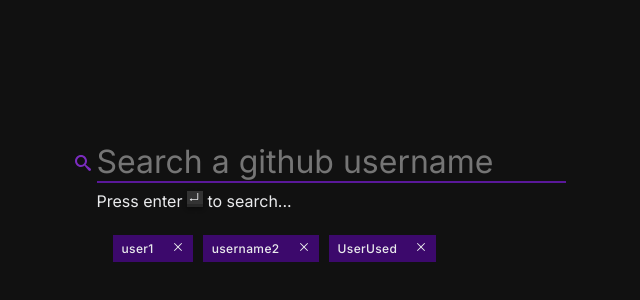
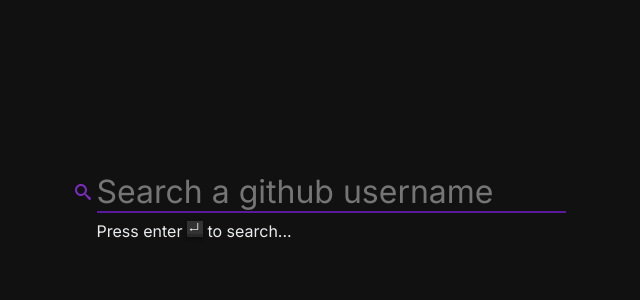
Before and after one commit to vitorhugo-guedes/repos-search, a React (Vite) app: page / in a window 1280 px wide. Shown: the part 184-484 px from the top of the page, without its empty margins (309-949 px from the left). Built offline with nearby package versions, Linux system fonts and the light colour scheme.

Commit message:
feat: create useLocalStorage hook

```diff
--- a/src/components/LastSearch/index.tsx
+++ b/src/components/LastSearch/index.jsx
@@ -2,12 +2,9 @@
 import {VscChromeClose} from 'react-icons/vsc'
 
 function LastSearch(props) {
-    let exampleArray = ['user1', 'username2', 'UserUsed']
-
     return (
         <ul className='user-list'>
-
-            {exampleArray?.map((item) => {
+            { props.data?.length > 0 && props.data.map((item) => {
                 return (
                     <li className='user-list__item'>
                         <button className="btn btn--user">
--- a/src/components/LastSearch/lastSearch.css
+++ b/src/components/LastSearch/lastSearch.css
@@ -1,14 +1,22 @@
 .user-list{
     list-style: none;
+
     display: flex;
     gap: 10px;
-    padding: 1rem;
+    flex-wrap: wrap;
+    flex-direction: row;
 }
 
 .user-list__item{
     background-color: var(--clr-primary-dark);
 }
 
-.btn--user, .btn--close{
+.btn--user,
+.btn--close{
+    font-weight: var(--fw-regular);
     color: var(--clr-min);
 }
+.btn--user:hover,
+.btn--close:hover{
+    background-color: var(--clr-primary);
+}
--- a/src/components/Repos/index.jsx
+++ b/src/components/Repos/index.jsx
@@ -1,5 +1,6 @@
 import { useState } from "react";
 import { useFetch } from "../../hooks/useFetch";
+import { useLocalStorage } from '../../hooks/useLocalStorage'
 
 import Card from "../Card";
 import LastSearch from "../LastSearch";
@@ -11,9 +12,8 @@
 function Repos(props){
     const [username, setUsername] = useState('');
     const [url, setUrl] = useState(null);
-    const { data, error } = useFetch({
-        url
-    });
+    const { data, error } = useFetch({ url });
+    const [storageValue, setStorageValue] = useLocalStorage('lastUser', [])
 
     function handleSearchChange(ev){
         const value = ev.target.value
@@ -24,6 +24,7 @@
     function handleSubmit(ev){
         ev.preventDefault();
         setUrl(`https://api.github.com/users/${username}/repos`);
+        setStorageValue(prev => [...prev, username]);
     }
 
     return (
@@ -50,7 +51,9 @@
                         Press enter <AiOutlineEnter className="message__icon" /> to search...
                     </p>
                 }
-                <LastSearch />
+
+                <LastSearch data={storageValue} />
+
                 {error?.status == 404 &&
                     <p className="search-section__message">
                         User not found. Search a valid username.
--- /dev/null
+++ b/src/hooks/useLocalStorage.js
@@ -0,0 +1,22 @@
+import { useState, useEffect } from "react";
+
+export function useLocalStorage(key, defaultValue){
+
+    const [storageValue, setStorageValue] = useState(() => {
+        let value = null;
+        try{
+            value = JSON.parse(localStorage.getItem(key) || JSON.stringify(defaultValue));
+        }catch (e){
+            console.log(e)
+            value = defaultValue
+        }
+        return value
+    });
+
+    useEffect(()=>{
+        localStorage.setItem(key, JSON.stringify(storageValue))
+    }, [storageValue])
+
+
+    return [storageValue, setStorageValue]
+}
```
